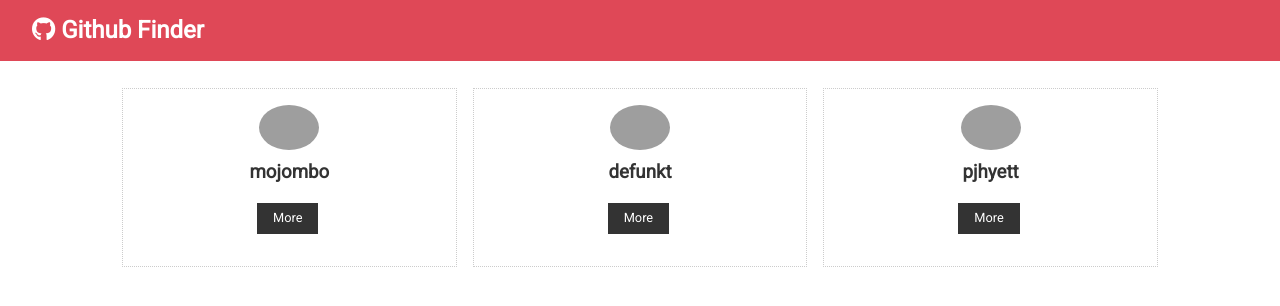
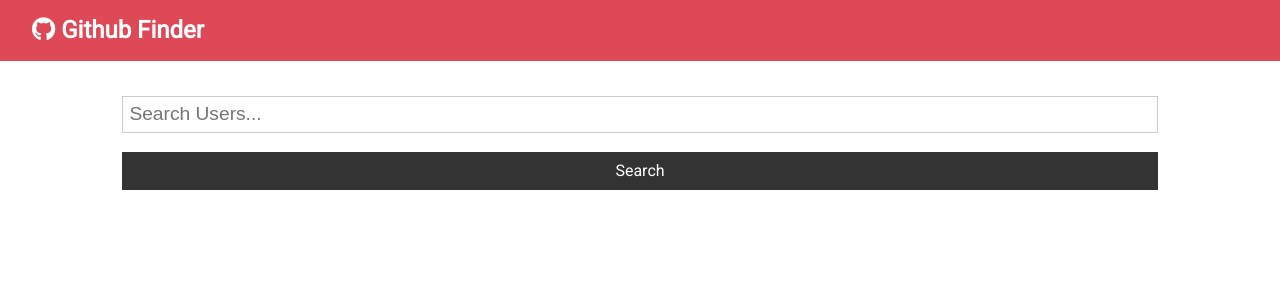
Before and after one commit to AndrewBrought/react-github-finder, a React (Create React App) app: page / in a window 1280 px wide. Shown: the top 306 px of the page. Built offline with nearby package versions, Linux system fonts and the light colour scheme; grey boxes are pictures that could not be loaded.

Commit message:
added search functionality

```diff
--- a/package.json
+++ b/package.json
@@ -6,6 +6,7 @@
     "@testing-library/jest-dom": "^4.2.4",
     "@testing-library/react": "^9.5.0",
     "@testing-library/user-event": "^7.2.1",
+    "axios": "^0.19.2",
     "react": "^16.13.1",
     "react-dom": "^16.13.1",
     "react-scripts": "3.4.1"
--- a/src/App.js
+++ b/src/App.js
@@ -1,15 +1,40 @@
 import React, { Fragment, Component } from 'react';
 import Navbar from './components/layout/Navbar';
 import Users from './components/users/Users';
+import Search from './components/users/Search';
+import axios from 'axios';
 import './App.css';
 
 class App extends Component{
+    state = {
+        users: [],
+        loading: false
+    }
+
+    // async componentDidMount() {
+    //     this.setState({ loading: true })
+    //
+    //     const res = await axios.get(`https://api.github.com/users?client_id=${process.env.REACT_APP_GITHUB_CLIENT_ID}&client_secret=${process.env.REACT_APP_GITHUB_CLIENT_SECRET}`);
+    //
+    //     this.setState({ users: res.data, loading: false });
+    // }
+
+    // Search Github users
+    searchUsers = async text => {
+        this.setState({ loading: true })
+
+        const res = await axios.get(`https://api.github.com/search/users?q=${text}&client_id=${process.env.REACT_APP_GITHUB_CLIENT_ID}&client_secret=${process.env.REACT_APP_GITHUB_CLIENT_SECRET}`);
+
+        this.setState({ users: res.data.items , loading: false });
+    }
+
     render () {
       return (
           <div className='App'>
            <Navbar />
            <div className='container'>
-            <Users />
+               <Search searchUsers={this.searchUsers} />
+            <Users loading={this.state.loading} users={this.state.users} />
            </div>
           </div>
       );
--- /dev/null
+++ b/src/components/layout/Spinner.js
@@ -0,0 +1,10 @@
+import React, { Fragment } from 'react'
+import spinner from './spinner.gif';
+
+const Spinner = () => <Fragment>
+    <img src={spinner} alt="Loading..." style={{ width: '200px', margin: 'auto', display:             'block' }} />
+    </Fragment>
+
+
+
+export default Spinner
--- /dev/null
+++ b/src/components/users/Search.js
@@ -0,0 +1,42 @@
+import React, {Component} from 'react';
+import PropTypes from 'prop-types';
+
+export class Search extends Component {
+    state = {
+        text: ''
+    };
+
+    static propTypes = {
+        searchUsers: PropTypes.func.isRequired
+    }
+
+    onSubmit = (e) => {
+        e.preventDefault();
+        this.props.searchUsers(this.state.text);
+        this.setState({ text: '' });
+    }
+
+    onChange = (e) => this.setState({ [e.target.name]: e.target.value });
+
+    render() {
+        return (
+            <div>
+                <form onSubmit={this.onSubmit} className='form'>
+                    <input
+                        type='text'
+                        name='text'
+                        placeholder='Search Users...'
+                        value={this.state.text}
+                        onChange={this.onChange}
+                    />
+                    <input
+                        type='submit'
+                        value='Search'
+                        className='btn btn-dark btn-block' />
+                </form>
+            </div>
+        );
+    }
+}
+
+export default Search;
--- a/src/components/users/Users.js
+++ b/src/components/users/Users.js
@@ -1,40 +1,25 @@
-import React, { Component } from 'react';
-import UserItem from "./UserItem";
+import React from 'react';
+import UserItem from './UserItem';
+import Spinner from '../layout/Spinner';
+import PropTypes from 'prop-types';
 
-class Users extends Component {
-    state = {
-        users: [
-            {
-            id: '1',
-            login: 'mojombo',
-            avatar_url: 'https://avatars0.githubusercontent.com/u/1?v=4',
-            html_url: 'https://github.com/mojombo'
-            },
-            {
-            id: '2',
-            login: 'defunkt',
-            avatar_url: 'https://avatars0.githubusercontent.com/u/2?v=4',
-            html_url: 'https://github.com/defunkt'
-            },
-            {
-            id: '3',
-            login: 'pjhyett',
-            avatar_url: 'https://avatars0.githubusercontent.com/u/3?v=4',
-            html_url: 'https://github.com/pjhyett'
-            },
-        ]
-    }
-
-
-    render() {
+const Users = ({ users, loading }) => {
+    if(loading) {
+        return <Spinner />
+    } else {
         return (
             <div style={userStyle}>
-                {this.state.users.map(user => (
+                {users.map(user => (
                     <UserItem key={user.id} user={user} />
                 ))}
             </div>
-        )
+        );
     }
+}
+
+Users.propTypes = {
+    users: PropTypes.array.isRequired,
+    loading: PropTypes.bool.isRequired
 }
 
 const userStyle = {
```
Also changed, not shown: src/components/layout/spinner.gif (added), 1 other file (tests, documents, lock files or other folders).
